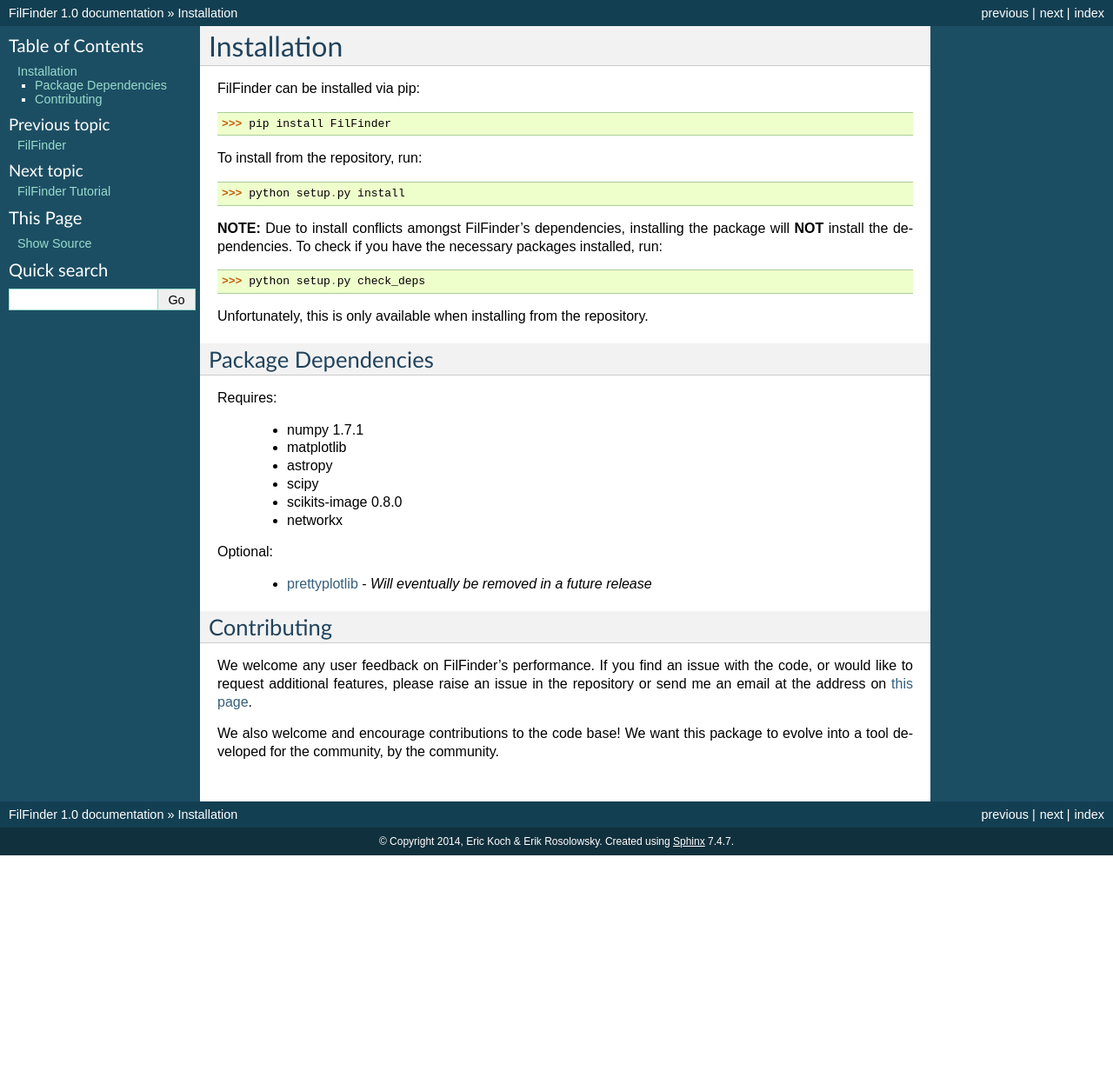
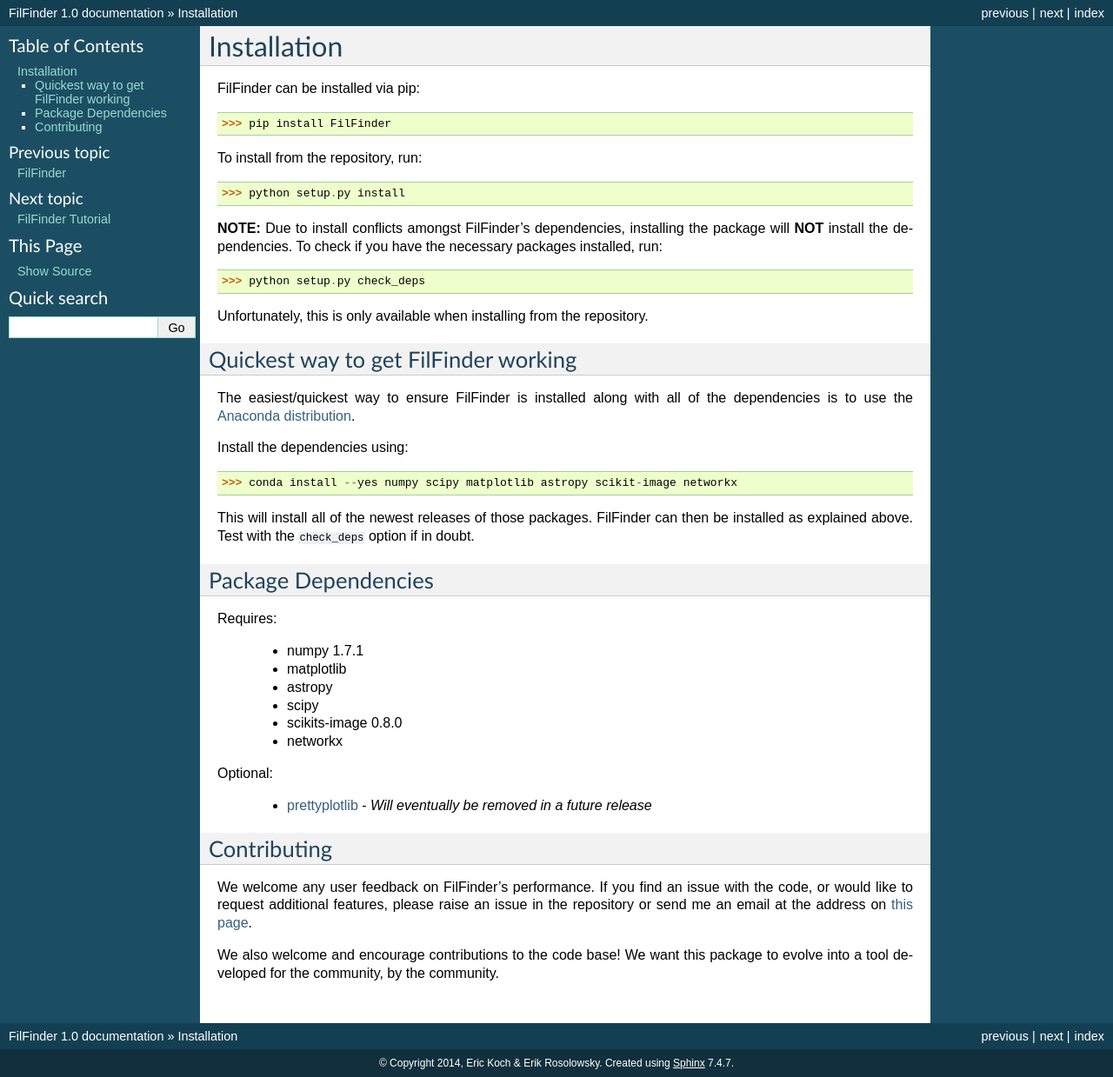
Before and after one commit to e-koch/FilFinder, a Sphinx documentation site: the page built from docs/install.rst, in a window 1280 px wide. Shown: the whole page at 87% size. Built offline with Sphinx 7.4.7, drawn with Linux system fonts in a browser that asks for light colours; before the commit the page ends 984 px from its top, so only the background shows below that.

Commit message:
Installing dependencies with anaconda

```diff
--- a/docs/install.rst
+++ b/docs/install.rst
@@ -15,6 +15,19 @@
 >>> python setup.py check_deps
 
 Unfortunately, this is only available when installing from the repository.
+
+Quickest way to get FilFinder working
+-------------------------------------
+
+The easiest/quickest way to ensure FilFinder is installed along with
+all of the dependencies is to use the `Anaconda distribution <http://continuum.io/downloads>`_.
+
+Install the dependencies using:
+
+>>> conda install --yes numpy scipy matplotlib astropy scikit-image networkx
+
+This will install all of the newest releases of those packages. FilFinder can then be installed as explained
+above. Test with the ``check_deps`` option if in doubt.
 
 Package Dependencies
 --------------------
```
